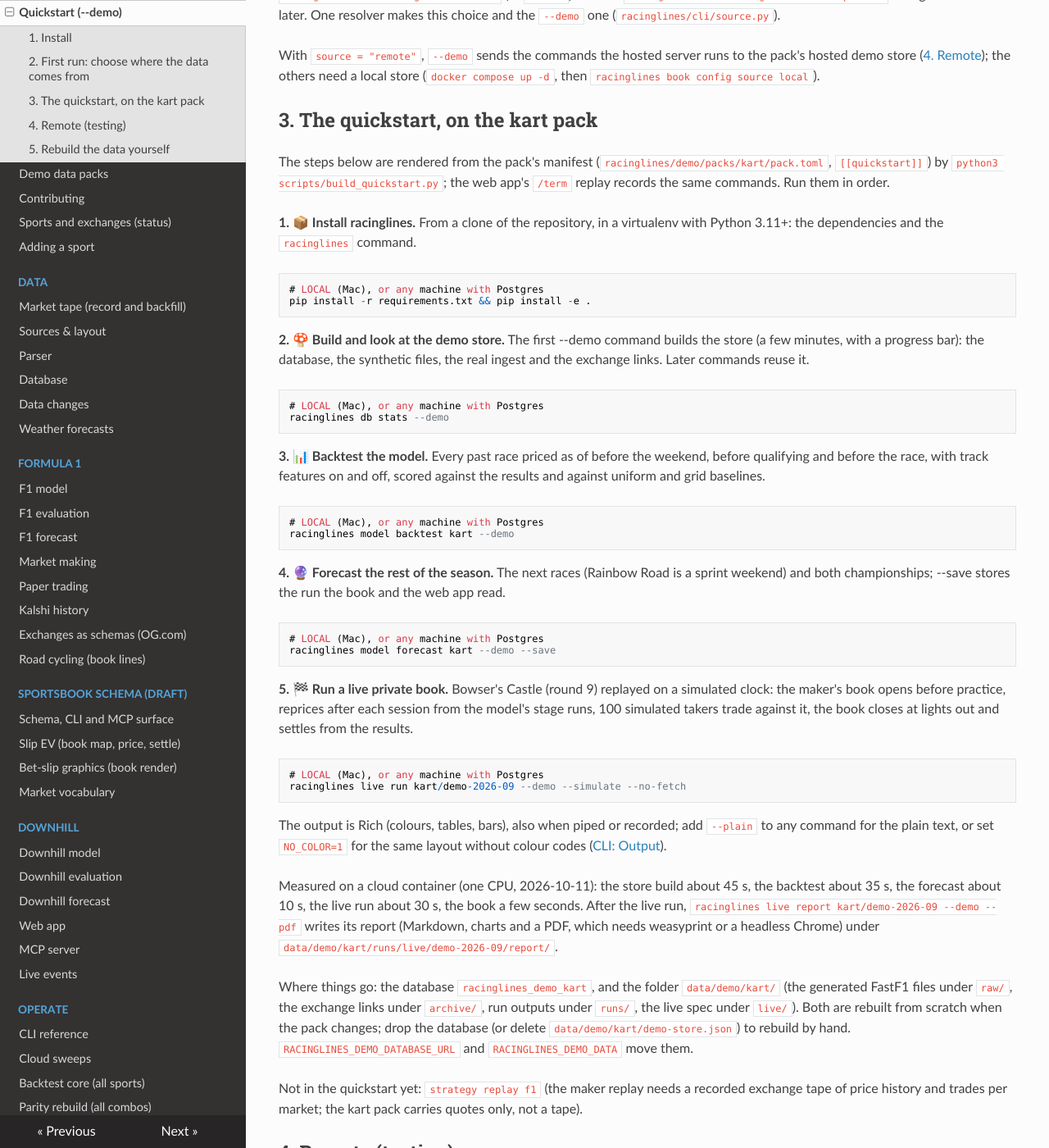
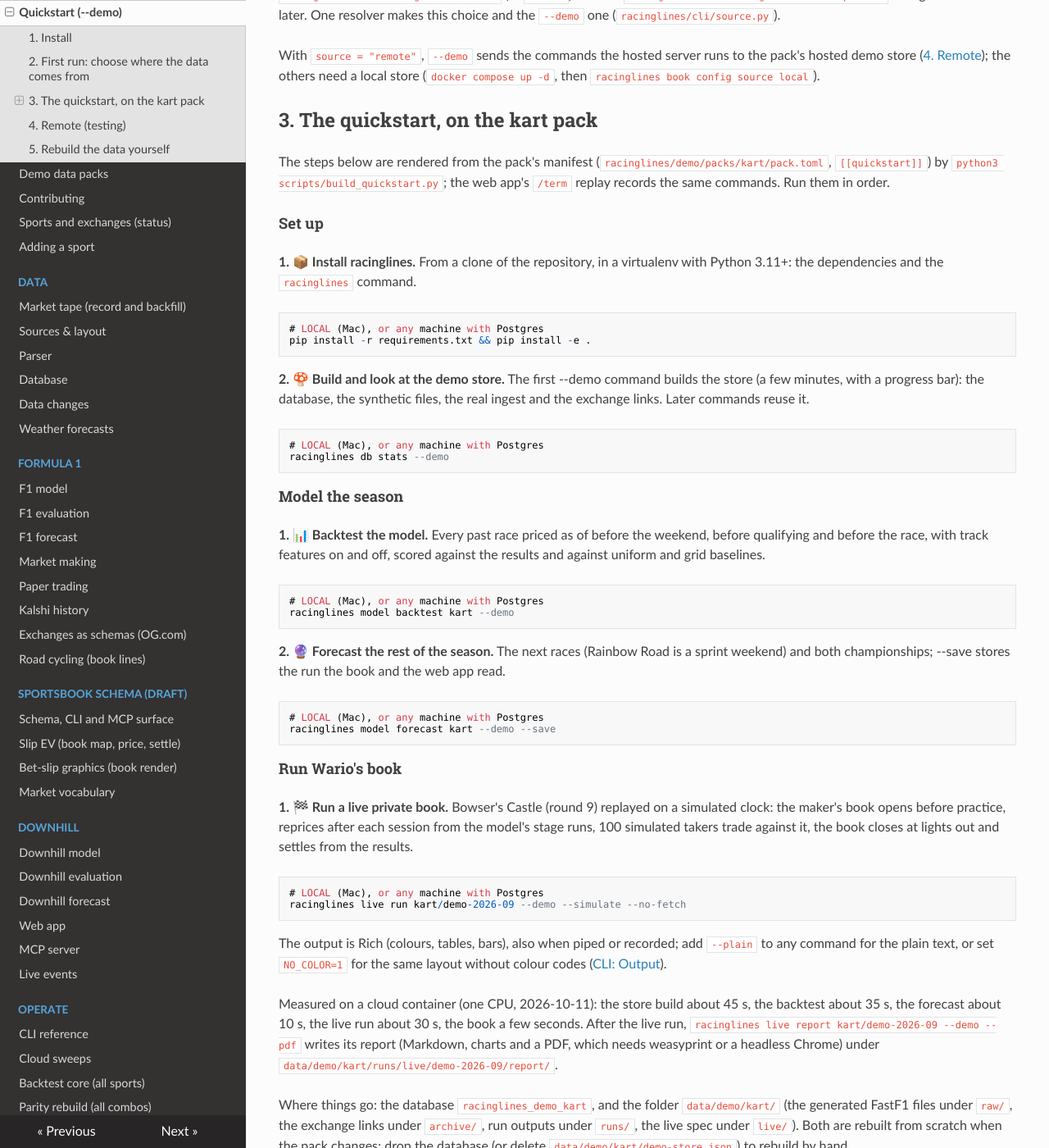
Before and after one commit to lalligagger/racinglines-public, an MkDocs documentation site: the page built from docs/quickstart.md, in a window 1280 px wide and 1400 px high, scrolled down 920 px. Shown: the whole window at 82% size. Built offline with MkDocs 1.6.1, drawn with Linux system fonts in a browser that asks for light colours; nearby versions of some CDN libraries.

Commit message:
[app] Kart quickstart in three parts (Set up, Model the season, Run Wario's book) so /term shows its part nav; /term re-recorded.
Co-Authored-By: Claude Opus 5.5 (1M context) <noreply@anthropic.com>
Claude-Session: https://claude.ai/code/session_018wQcNqiwUrJDpt78RVtqHa

````diff
--- a/docs/quickstart.md
+++ b/docs/quickstart.md
@@ -51,6 +51,8 @@ The steps below are rendered from the pack's manifest (`racinglines/demo/packs/k
 
 <!-- quickstart: kart -->
 
+#### Set up
+
 **1. 📦 Install racinglines.** From a clone of the repository, in a virtualenv with Python 3.11+: the dependencies and the `racinglines` command.
 
 ```
@@ -65,21 +67,25 @@ pip install -r requirements.txt && pip install -e .
 racinglines db stats --demo
 ```
 
-**3. 📊 Backtest the model.** Every past race priced as of before the weekend, before qualifying and before the race, with track features on and off, scored against the results and against uniform and grid baselines.
+#### Model the season
+
+**1. 📊 Backtest the model.** Every past race priced as of before the weekend, before qualifying and before the race, with track features on and off, scored against the results and against uniform and grid baselines.
 
 ```
 # LOCAL (Mac), or any machine with Postgres
 racinglines model backtest kart --demo
 ```
 
-**4. 🔮 Forecast the rest of the season.** The next races (Rainbow Road is a sprint weekend) and both championships; --save stores the run the book and the web app read.
+**2. 🔮 Forecast the rest of the season.** The next races (Rainbow Road is a sprint weekend) and both championships; --save stores the run the book and the web app read.
 
 ```
 # LOCAL (Mac), or any machine with Postgres
 racinglines model forecast kart --demo --save
 ```
 
-**5. 🏁 Run a live private book.** Bowser's Castle (round 9) replayed on a simulated clock: the maker's book opens before practice, reprices after each session from the model's stage runs, 100 simulated takers trade against it, the book closes at lights out and settles from the results.
+#### Run Wario's book
+
+**1. 🏁 Run a live private book.** Bowser's Castle (round 9) replayed on a simulated clock: the maker's book opens before practice, reprices after each session from the model's stage runs, 100 simulated takers trade against it, the book closes at lights out and settles from the results.
 
 ```
 # LOCAL (Mac), or any machine with Postgres
````
Also changed, not shown: 7 other files.
